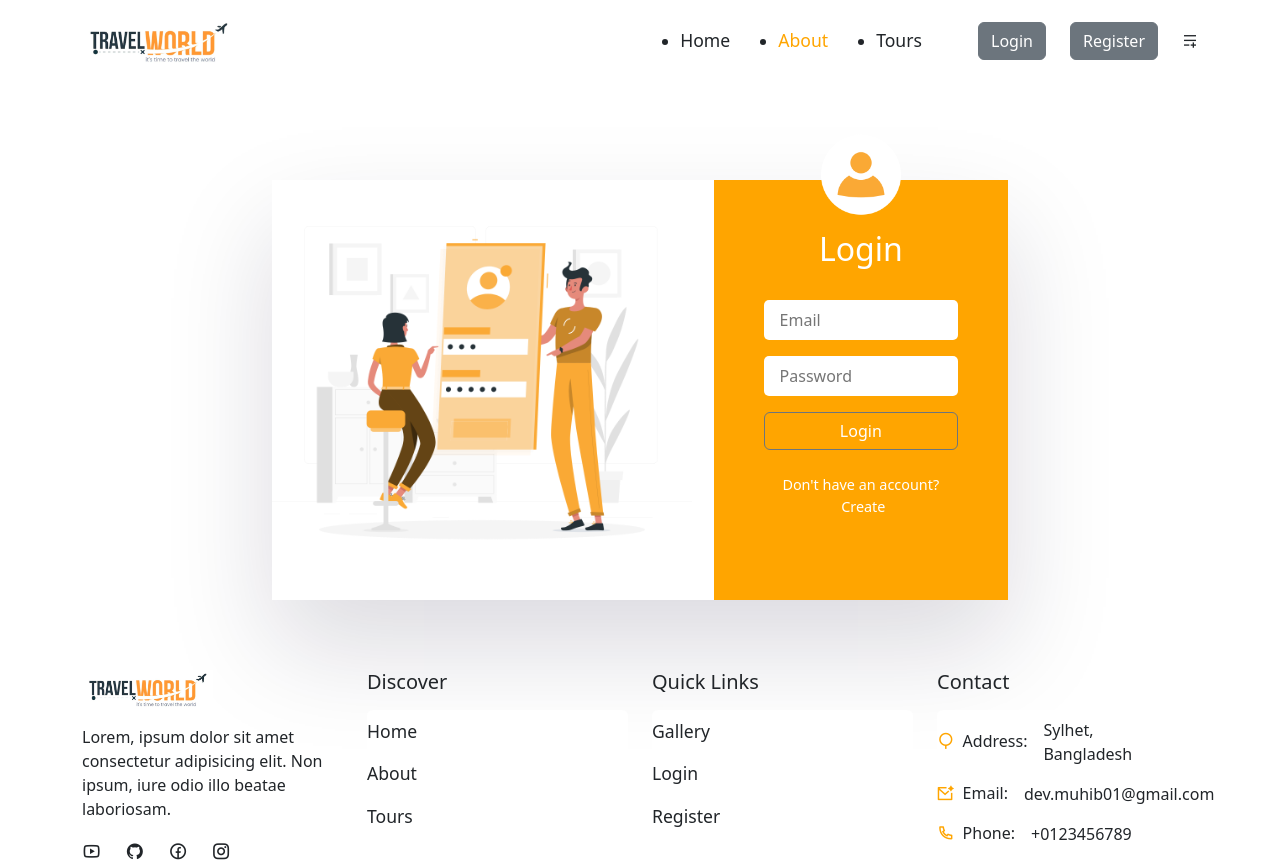
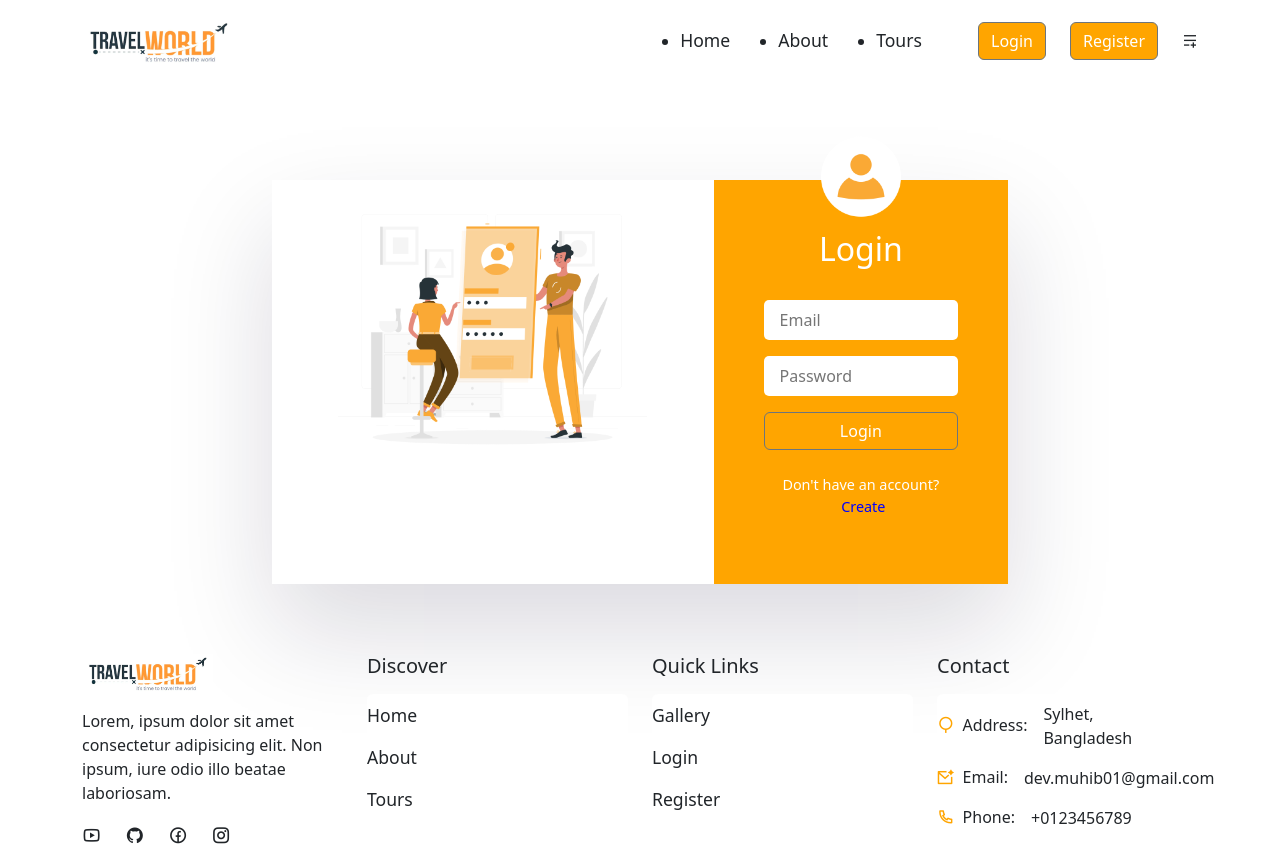
Before and after one commit to barsa0412/tour-management, a React (Create React App) app in the folder tour-management/frontend/: page /login in a window 1280 px wide. Shown: the top 862 px of the page. Built offline with nearby package versions, Linux system fonts and the light colour scheme.

Commit message:
correction

```diff
--- a/tour-management/frontend/src/components/Booking/Booking.jsx
+++ b/tour-management/frontend/src/components/Booking/Booking.jsx
@@ -16,11 +16,11 @@ const Booking = ({ tour, avgRating }) => {
         bookAt: "",
     });
     const handleChange = e => {
-        setCredentials(prev=> ({...prev, [e.target.id]: e.target.value}));
+        setCredentials(prev => ({ ...prev, [e.target.id]: e.target.value}));
     };
 
-    const serviceFee = 10
-    const totalAmount = Number(price) * Number(credentials.guestSize) + Number(serviceFee)
+    const serviceFee = 10;
+    const totalAmount = Number(price) * Number(credentials.guestSize) + Number(serviceFee);
 
     //send data to the server
     const handleClick = e=>{
--- a/tour-management/frontend/src/components/Header/Header.jsx
+++ b/tour-management/frontend/src/components/Header/Header.jsx
@@ -7,17 +7,17 @@ import "./header.css";
 const nav__links= [
     {
         path:'/home',
-        display: 'Home'
+        display: 'Home',
     },
     {
-        path:'#',
-        display: 'About'
+        path:'/about',
+        display: 'About',
     },
     {
         path:'/tours',
-        display: 'Tours'
+        display: 'Tours',
     },
-]
+];
 
 const Header = () => {
     const headerRef = useRef(null);
@@ -58,7 +58,7 @@ useEffect(() => {
                             {
                                 nav__links.map((item,index)=>(
                                     <li className="nav__item" key={index}>
-                                        <NavLink to={item.path}className={navClass=> navClass.isActive ? 'active__link':""}>{item.display}</NavLink>
+                                        <NavLink to={item.path} className={navClass=> navClass.isActive ? "active__link": ""}>{item.display}</NavLink>
                                     </li>
                                 ))
                             }
@@ -68,13 +68,12 @@ useEffect(() => {
 
                  <div className="nav__right d-flex align-items-center gap-4">
                    <div className="nav__btns d-flex align-items-center gap-4">
-                    {/* <Button className="btn secondary__btn"><link to='/login'>Login</link></Button> */}
-                    <Button className="btn secondary__btn">
-                                   <Link to='/login' style={{ color: 'inherit', textDecoration: 'none' }}>Login</Link>
-                                </Button>
-                    {/* <Button className="btn primary__btn"><link to='/register'>Register</link></Button> */}
-                    <Button className="btn primary__btn">
-                                    <Link to='/register' style={{ color: 'inherit', textDecoration: 'none' }}>Register</Link>
+                   <Button className="btn secondary__btn" style={{ backgroundColor: 'orange', color: 'white' }}>
+                       <Link to='/login' style={{ color: 'white', textDecoration: 'none' }}>Login</Link>
+                   </Button>
+
+                    <Button className="btn primary__btn" style={{ backgroundColor: 'orange', color: 'white' }}>
+                                    <Link to='/register' style={{ color: 'white', textDecoration: 'none' }}>Register</Link>
                                 </Button>
                    </div>
                     <span className="mobile__menu"></span>
@@ -89,75 +88,3 @@ useEffect(() => {
 };
 
 export default Header;
-
-
-// import React from "react"; //6.9k (gzipped: 2.7k)
-// import { Container, Row, Button } from 'reactstrap'
-// import { NavLink, Link } from "react-router-dom";
-// import logo from '../../assets/images/logo.png'
-// import './header.css'
-
-// const nav__links = [
-//     {
-//         path: '/home',
-//         display: 'Home'
-//     },
-//     {
-//         path: '#',
-//         display: 'About'
-//     },
-//     {
-//         path: '/tours',
-//         display: 'Tours'
-//     },
-// ]
-
-// const Header = () => {
-//     return (
-//         <header className="header">
-//             <Container>
-//                 <Row>
-//                     <div className="nav__wrapper d-flex align-items-center justify-content-between">
-
-//                         {/* =============== logo ============== */}
-//                         <div className="logo">
-//                             <img src={logo} alt="Logo" />
-//                         </div>
-//                         {/* =============== logo end ============== */}
-
-//                         {/* =============== menu start ============== */}
-//                         <div className="navigation">
-//                             <ul className="menu d-flex align-items-center gap-5">
-//                                 {
-//                                     nav__links.map((item, index) => (
-//                                         <li className="nav__item" key={index}>
-//                                             <NavLink to={item.path}className={navClass=> navClass.isActive ? 'active__link':""}>{item.display}</NavLink>
-//                                         </li>
-//                                     ))
-//                                 }
-//                             </ul>
-//                         </div>
-//                         {/* =============== menu end ============== */}
-
-//                         <div className="nav__right d-flex align-items-center gap-4">
-//                             <div className="nav__btns d-flex align-items-center gap-4">
-//                                 {/* Replace link tag with NavLink */}
-//                                 <Button className="btn secondary__btn">
-//                                     <NavLink to='/login' style={{ color: 'inherit', textDecoration: 'none' }}>Login</NavLink>
-//                                 </Button>
-//                                 <Button className="btn primary__btn">
-//                                     <NavLink to='/register' style={{ color: 'inherit', textDecoration: 'none' }}>Register</NavLink>
-//                                 </Button>
-//                             </div>
-//                             <span className="mobile__menu"></span>
-//                             <i class="ri-menu-add-fill"></i>
-//                         </div>
-
-//                     </div>
-//                 </Row>
-//             </Container>
-//         </header>
-//     );
-// };
-
-// export default Header;
--- a/tour-management/frontend/src/components/Header/header.css
+++ b/tour-management/frontend/src/components/Header/header.css
@@ -12,15 +12,15 @@
     margin-bottom: 0;
 }
 
-.nav__item a{
+.nav__item a {
     text-decoration: none;
     color: var(--heading--color);
     font-weight: 500;
     font-size: 1.1rem;
 }
 
-.nav__item a:hover{
-    color: inherit;
+.nav__item a:hover {
+    color: orange;
 }
 
 .nav__item a.active__link{
@@ -33,8 +33,8 @@
     display: none;
 }
 
-.sticky__header{
-    width: 100px;
+.sticky__header {
+    width: 100%;
     height: 80px;
     line-height: 80px;
     background: #fff;
--- a/tour-management/frontend/src/pages/Home.jsx
+++ b/tour-management/frontend/src/pages/Home.jsx
@@ -1,5 +1,5 @@
 import React from "react"; //6.9k (gzipped: 2.7k)
-import '../styles/home.css'
+import "../styles/home.css";
 
 import { Container, Row, Col } from 'reactstrap';
 import heroImg from '../assets/images/hero-img01.jpg';
@@ -24,7 +24,7 @@ const Home = () => {
             <Row>
                 <Col lg='6'>
                  <div className="hero__content">
-                    <div className="hero__subtitle d-flex align-items-center ">
+                    <div className="hero__subtitle d-flex align-items-center custom-font ">
                       <Subtitle subtitle={'Know Before You Go'}/>
                       <img src={worldImg} alt="" />
                     </div>
--- a/tour-management/frontend/src/pages/TourDetails.jsx
+++ b/tour-management/frontend/src/pages/TourDetails.jsx
@@ -114,7 +114,7 @@ const TourDetails = () => {
             </Row>
         </Container>
     </section>
-    <Newsletter/>
+
     </>
     );
 };
--- a/tour-management/frontend/src/pages/Tours.jsx
+++ b/tour-management/frontend/src/pages/Tours.jsx
@@ -48,7 +48,7 @@ const Tours = () => {
             </Row>
         </Container>
     </section>
-
+    <Newsletter/>
     </>
     );
 };
--- a/tour-management/frontend/src/shared/Newsletter.jsx
+++ b/tour-management/frontend/src/shared/Newsletter.jsx
@@ -12,7 +12,7 @@ const Newsletter =() => {
                     <Col lg="6">
                     <div className="newsletter__content">
                         <h2>Subscribe now to get useful traveling information.</h2>
-                        <div className="newslwtter__input">
+                        <div className="newsletter__input">
                             <input type="email" placeholder="Enter your email" />
                             <button className="btn newsletter__btn">Subscribe</button>
                         </div>
@@ -28,7 +28,7 @@ const Newsletter =() => {
             </Container>
         </section>
 
-    )
-}
+    );
+};
 
 export default Newsletter;
--- a/tour-management/frontend/src/styles/home.css
+++ b/tour-management/frontend/src/styles/home.css
@@ -9,6 +9,7 @@
     margin-top: 1rem;
     margin-bottom: 2rem;
     color: var(--heading--color);
+    font-family: Rockwell;
 }
 
 .hero__content h1 .highlight {
--- a/tour-management/frontend/src/styles/login.css
+++ b/tour-management/frontend/src/styles/login.css
@@ -1,10 +1,10 @@
 .login__img{
-    width: 60px;
+    width: 60%;
     text-align: center;
 }
 
 .login__img img {
-    width: 700%;
+    width: 70%;
     object-fit: contain;
 }
 
@@ -62,14 +62,14 @@
 }
 
 .login__form p{
-    font-size: 0.9rem;
+    font-size: .9rem;
     color: #fff;
     margin-top: 1.5rem;
     text-align: center;
 }
 
 .login__form p a {
-    color: var(--heading-color);
+    color: blue;
     text-decoration: none;
     margin-left: 5px;
     font-weight: 500;
```
